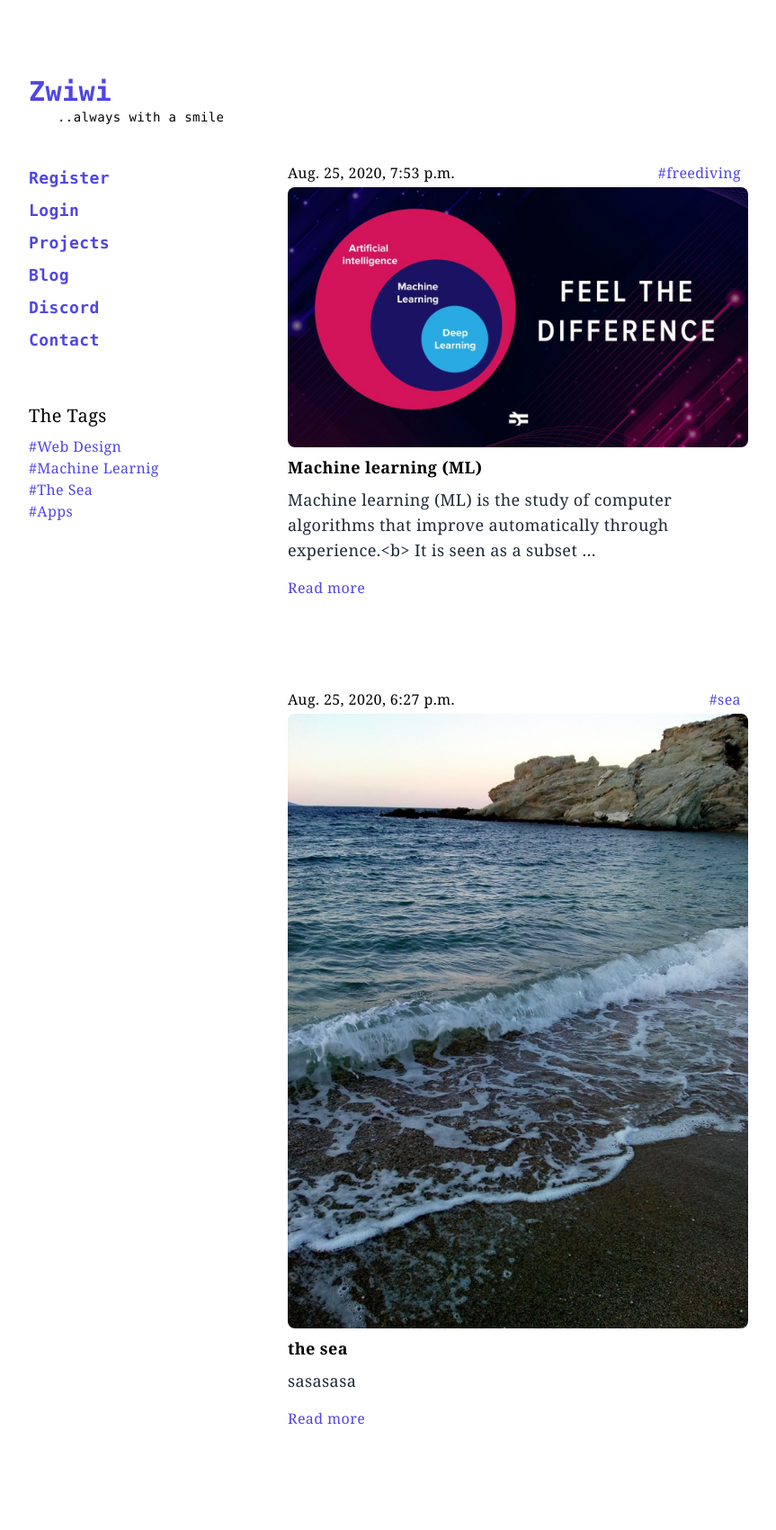
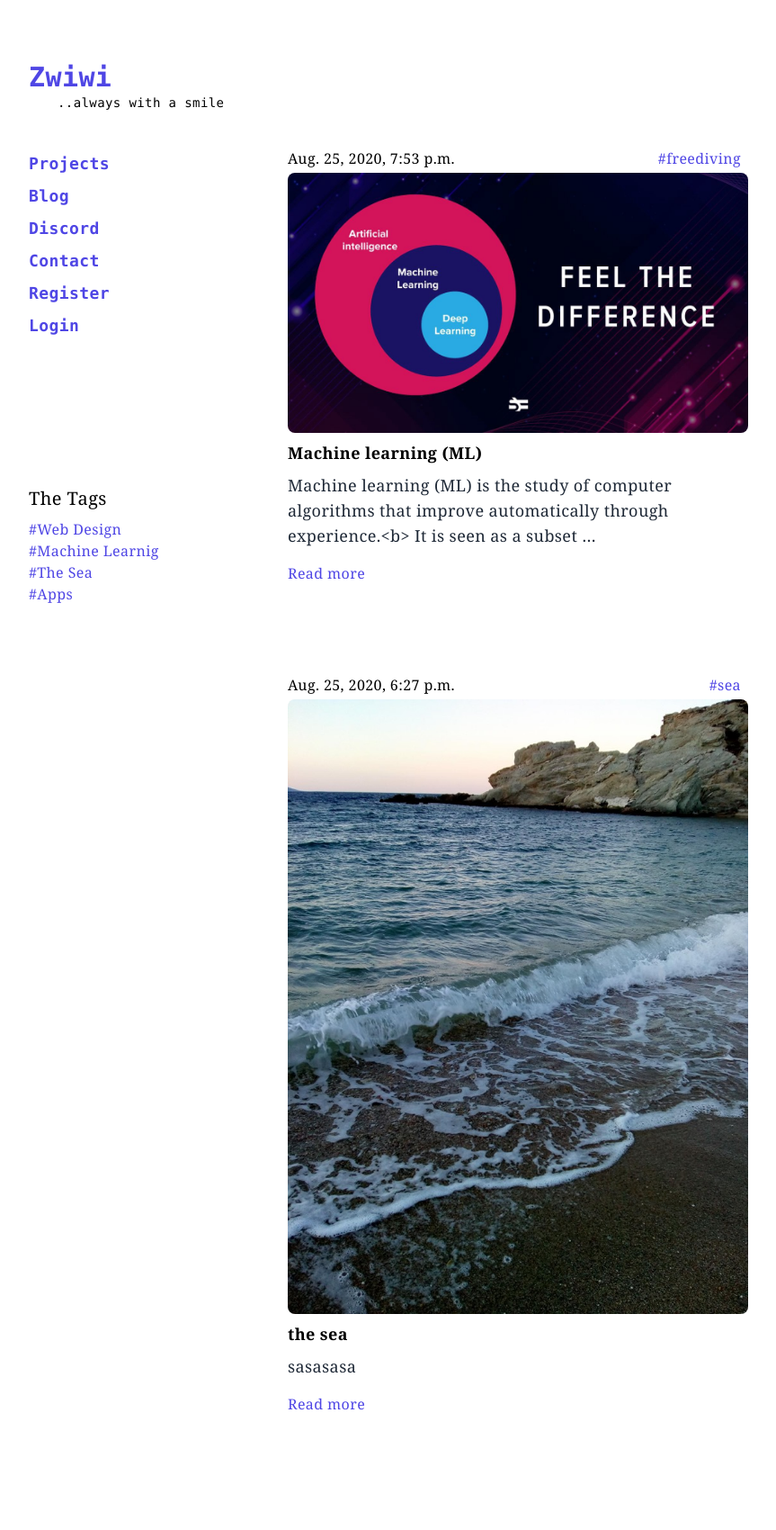
Before and after one commit to bres/myweb, a Django app: page /blog/ in a window 1280 px wide. Shown: the whole page at 90% size, without its empty margins (32-895 px from the left). After the commit the page ends 1567 px from the top, so only its background shows below. Run offline with Django 3.2, Linux system fonts and the light colour scheme; data comes from the database, SQL or seed files in the repository; both versions use the stored data as it was after the commit.

Commit message:
edit the blog tags

```diff
--- a/website/pages/templates/base.html
+++ b/website/pages/templates/base.html
@@ -10,7 +10,7 @@
 
 
 <!-- left & right -->
-<div class="mt-20">
+<div class="mt-16">
   <div class="lg:fixed">
   <p class="text-3xl pt-1 font-mono font-semibold"><a class="text-indigo-600" href="{% url 'home' %}">Zwiwi</a></p>
   <div class="flex">
@@ -23,34 +23,31 @@
       <div class="lg:w-1/4  ">
           <div class="lg:fixed">
              <ul class="flex lg:flex-col font-semibold mt-2 font-mono">
+
+                <li class="pr-2 pb-2"><a class="text-indigo-600 hover:underline text-lg" href="{% url 'projects' %}">Projects</a></li>
+                <li class="pr-2 pb-2"><a class="text-indigo-600 hover:underline text-lg" href="{% url 'blog' %}">Blog</a></li>
+                <li class="pr-2 pb-2"><a class="text-indigo-600 hover:underline text-lg" href="{% url 'projects' %}">Discord</a></li>
+                <li class="pr-2 pb-2"><a class="text-indigo-600 hover:underline text-lg" href="{% url 'contact' %}">Contact</a></li>
                 {% if user.is_authenticated %}
                    <li class="pr-2 pb-2"><a class="text-indigo-600 hover:underline text-lg" href="{% url 'add_post' %}">Add post</a></li>
                    <li class="pr-2 pb-2"><a class="text-indigo-600 hover:underline text-lg" href="{% url 'logout' %}">Logout</a></li>
                    <li class="pr-2 pb-2"><a class="text-indigo-600 hover:underline text-lg" href="{% url 'add_category' %}">Add category</a></li>
-                  <li class="pr-2 pb-2"><a class="text-indigo-600 hover:underline text-lg" href="{% url 'projects' %}">Projects</a></li>
-                  <li class="pr-2 pb-2"><a class="text-indigo-600 hover:underline text-lg" href="{% url 'blog' %}">Blog</a></li>
-                  <li class="pr-2 pb-2"><a class="text-indigo-600 hover:underline text-lg" href="{% url 'projects' %}">Discord</a></li>
-                  <li class="pr-2 pb-2"><a class="text-indigo-600 hover:underline text-lg" href="{% url 'contact' %}">Contact</a></li>
                 {% else %}
                    <li class="pr-2 pb-2"><a class="text-indigo-600 hover:underline text-lg" href="{% url 'register' %}">Register</a></li>
                    <li class="pr-2 pb-2"><a class="text-indigo-600 hover:underline text-lg" href="{% url 'login' %}">Login</a></li>
-                  <li class="pr-2 pb-2"><a class="text-indigo-600 hover:underline text-lg" href="{% url 'projects' %}">Projects</a></li>
-                  <li class="pr-2 pb-2"><a class="text-indigo-600 hover:underline text-lg" href="{% url 'blog' %}">Blog</a></li>
-                  <li class="pr-2 pb-2"><a class="text-indigo-600 hover:underline text-lg" href="{% url 'projects' %}">Discord</a></li>
-                  <li class="pr-2 pb-2"><a class="text-indigo-600 hover:underline text-lg" href="{% url 'contact' %}">Contact</a></li>
                 {% endif %}
             </ul>
           </div>
       </div>
       <!-- right part -->
-      <div class="lg:w-3/4 ">
+      <div class="lg:w-3/4">
            {% block content %} {% endblock %}
       </div>
   </div>
 </div
 {% block post %} {% endblock %}
 
-{% block sidebar%} {% endblock %}
+{% block sidebar %} {% endblock %}
 
 </body>
 </html>
--- a/website/pages/templates/blog.html
+++ b/website/pages/templates/blog.html
@@ -38,10 +38,10 @@
 {% endblock %}
 
 
-{% block sidebar%}
-<!-- sidebar fixed on large screens and hidden on small -->
-<div class="hidden lg:block fixed top-0 mt-64 pt-48 ">
-    <p class="font-medium text-xl pb-2">The Tags</p>
+{% block sidebar %}
+<!-- sidebar fixed on large screens and hidden on small-->
+<div class="hidden lg:block fixed bottom-0 mb-32 ">
+    <p class="font-medium text-xl pb-2 ">The Tags</p>
     <ul class="text-indigo-600 ">
         <li>
             <a class=" hover:underline pr-2" href="{% url 'projects' %}">#Web Design</a>
@@ -58,9 +58,3 @@
     </ul>
 </div>
 {% endblock%}
-
-
-
-
-</body>
-</html>
```
Also changed, not shown: website/db.sqlite3, website/media/images/111624861_3151887631565563_6962067846327722485_n.jpg (added). Lines whose indentation alone changed are shown as unchanged.
